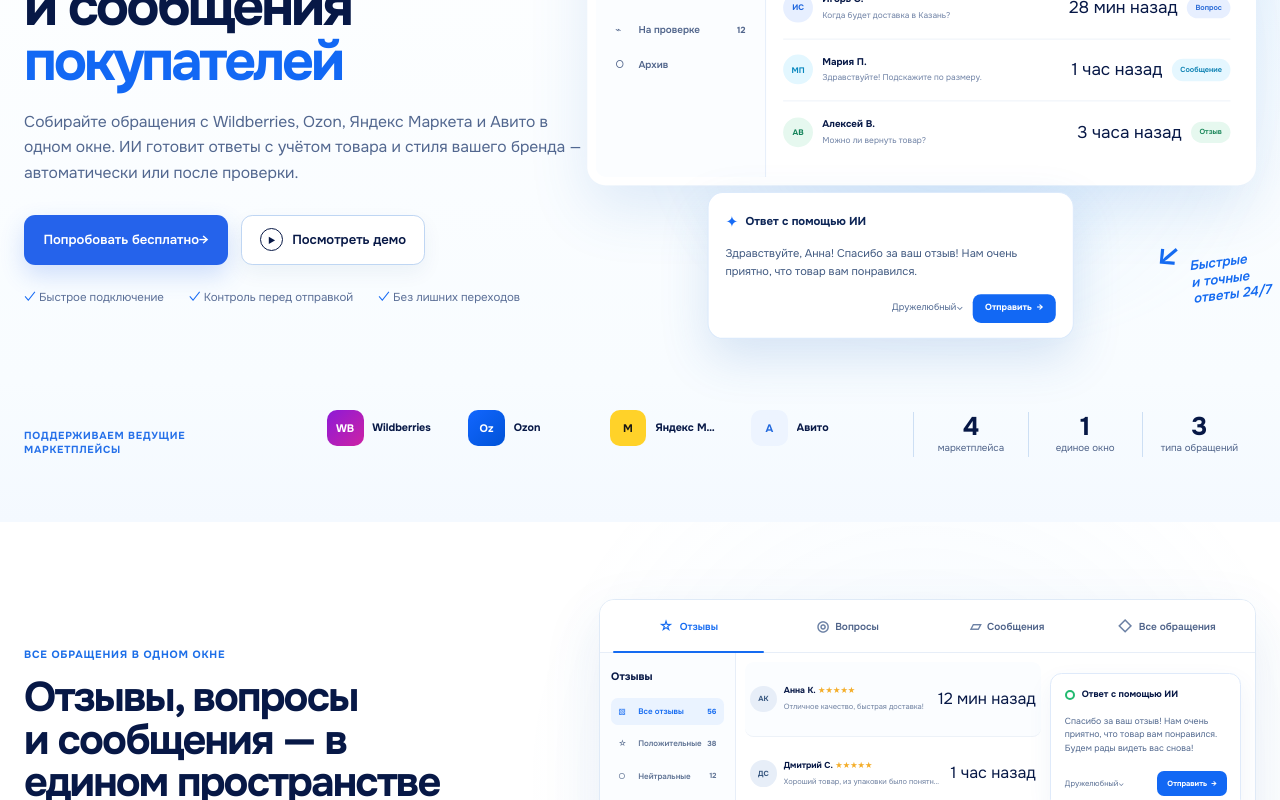
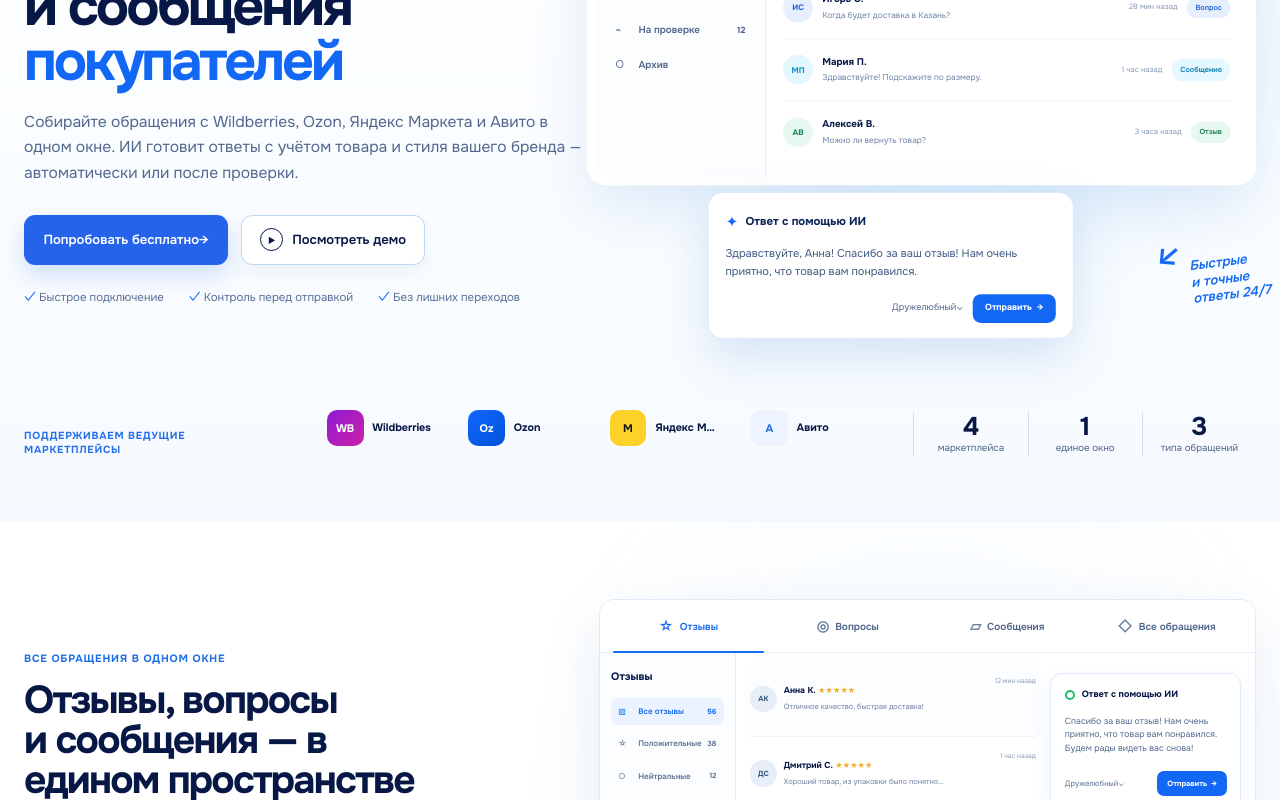
Before and after one commit to fedorovich-web/mpreply, a Next.js app in the folder apps/web/: page / in a window 1280 px wide. Shown: the part 340-1140 px from the top of the page. Built offline with nearby package versions, Linux system fonts and the light colour scheme; no server answers.

Commit message:
style(web): align homepage text wraps and semantic time labels

```diff
--- a/apps/web/styles/homepage-fidelity.css
+++ b/apps/web/styles/homepage-fidelity.css
@@ -24,6 +24,12 @@
 	transform-origin: right center;
 }
 
+.homepage-window-time {
+	color: #8798b5;
+	font-size: 0.45rem;
+	white-space: nowrap;
+}
+
 .homepage-approved-marketplaces {
 	margin-top: 4.8rem;
 }
@@ -36,6 +42,18 @@
 
 .homepage-feature-layout .homepage-section-heading-left {
 	max-width: 34rem;
+}
+
+.homepage-feature-layout .homepage-section-heading-left h2 {
+	font-size: clamp(2.3rem, 3.05vw, 3.1rem);
+}
+
+.homepage-workspace-time {
+	align-self: start;
+	margin-top: 0.48rem;
+	color: #8b9ab4;
+	font-size: 0.42rem;
+	white-space: nowrap;
 }
 
 .homepage-models-layout {
@@ -87,7 +105,7 @@
 }
 
 .homepage-results-copy {
-	max-width: 28rem;
+	max-width: 24.5rem;
 }
 
 .homepage-approved-final-cta {
@@ -101,7 +119,8 @@
 }
 
 .homepage-approved-final-cta .homepage-final-cta-card h2 {
-	max-width: 24ch;
+	max-width: 25ch;
+	font-size: clamp(2.35rem, 3vw, 3.05rem);
 }
 
 @media (max-width: 1120px) {
@@ -137,8 +156,14 @@
 		max-width: none;
 	}
 
+	.homepage-feature-layout .homepage-section-heading-left h2,
 	.homepage-models-layout .homepage-section-heading-left h2 {
 		font-size: clamp(2.25rem, 10vw, 3.1rem);
+	}
+
+	.homepage-approved-final-cta .homepage-final-cta-card h2 {
+		max-width: none;
+		font-size: clamp(2.25rem, 10vw, 3rem);
 	}
 
 	.homepage-models-section,
```
